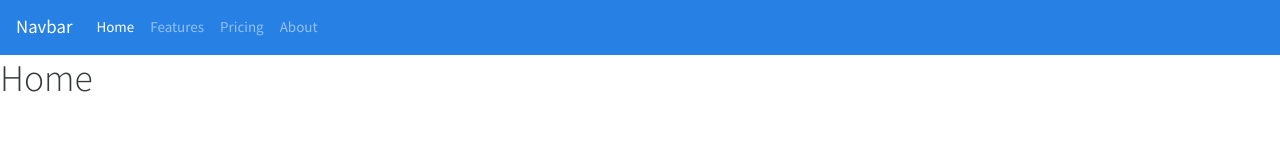
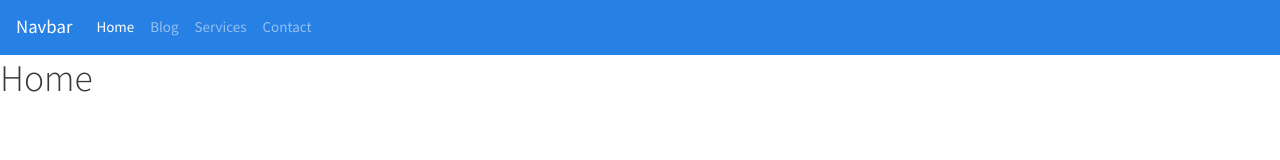
Before and after one commit to viclotana/vueblog, a Vue app: page / in a window 1280 px wide. Shown: the top 160 px of the page. Built offline with nearby package versions, Linux system fonts and the light colour scheme.

Commit message:
new components

```diff
--- a/src/App.vue
+++ b/src/App.vue
@@ -11,13 +11,13 @@
         <a class="nav-link" href="#">Home <span class="sr-only">(current)</span></a>
       </li>
       <li class="nav-item">
-        <a class="nav-link" href="#">Features</a>
+        <a class="nav-link" href="#">Blog</a>
       </li>
       <li class="nav-item">
-        <a class="nav-link" href="#">Pricing</a>
+        <a class="nav-link" href="#">Services</a>
       </li>
       <li class="nav-item">
-        <a class="nav-link" href="#">About</a>
+        <a class="nav-link" href="#">Contact</a>
       </li>
     </ul>
   </div>
```
Also changed, not shown: src/components/contact.vue (added, +18 -0 lines), src/components/services.vue (added, +18 -0 lines).
